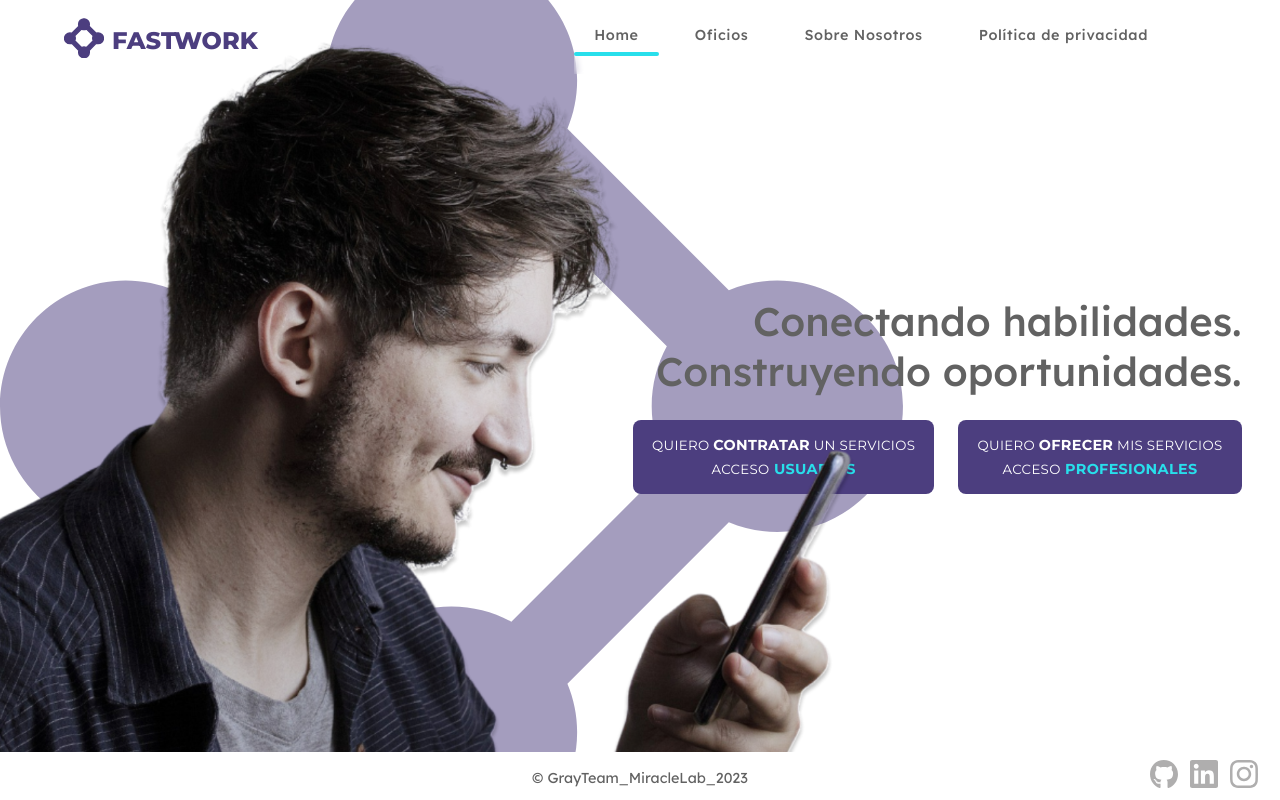
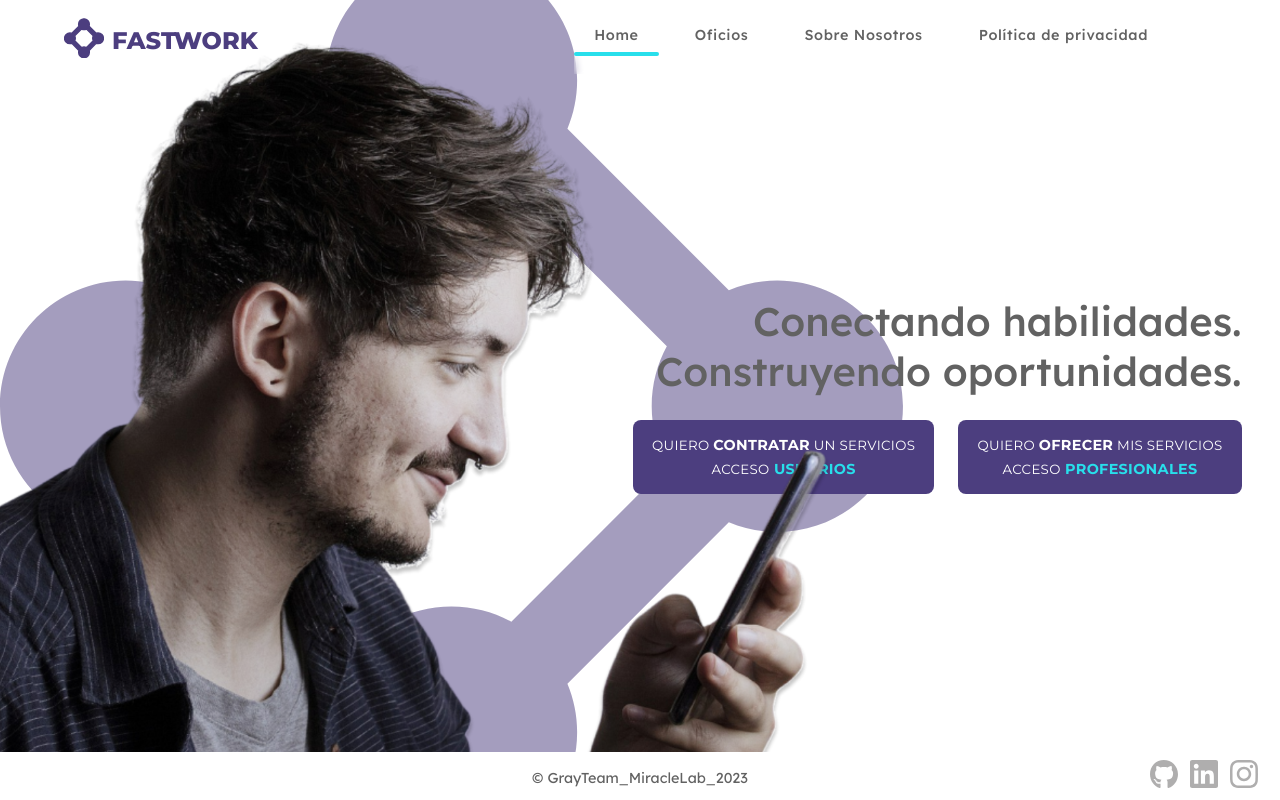
Before and after one commit to arondiaz/team-gray, a React (Vite) app in the folder src/website/: page / in a window 1280 px wide. Built offline with nearby package versions, Linux system fonts and the light colour scheme.

Commit message:
(Trello ID: jd7SHNSt) Resize the person image and update the styles file

```diff
--- a/src/website/src/pages/Home/Home.module.scss
+++ b/src/website/src/pages/Home/Home.module.scss
@@ -22,7 +22,7 @@
 	height: 100%;
 	position: absolute;
 	top: 45%;
-	left: 27%;
+	left: 25%;
 	transform: translate(-50%, -50%);
 	z-index: 1;
 }
--- a/src/website/src/stylesheets/variables.scss
+++ b/src/website/src/stylesheets/variables.scss
@@ -8,10 +8,11 @@ $Lexend: 'Lexend', sans-serif;
 $white: #ffffff;
 $purple-strong: #4c3e7f;
 $purple-soft: #6e629b;
-$ocean: #14a9b3;
+$ocean-strong: #14a9b3;
 $ocean-light: #28dfeb;
 $grey-strong: #626262;
-$grey-soft: #a6a5a5;
+$grey-medium: #9c9b9b;
+$grey-soft: #d1d0d0;
 
 // Spacing
 $spacing-md: 16px;
```
